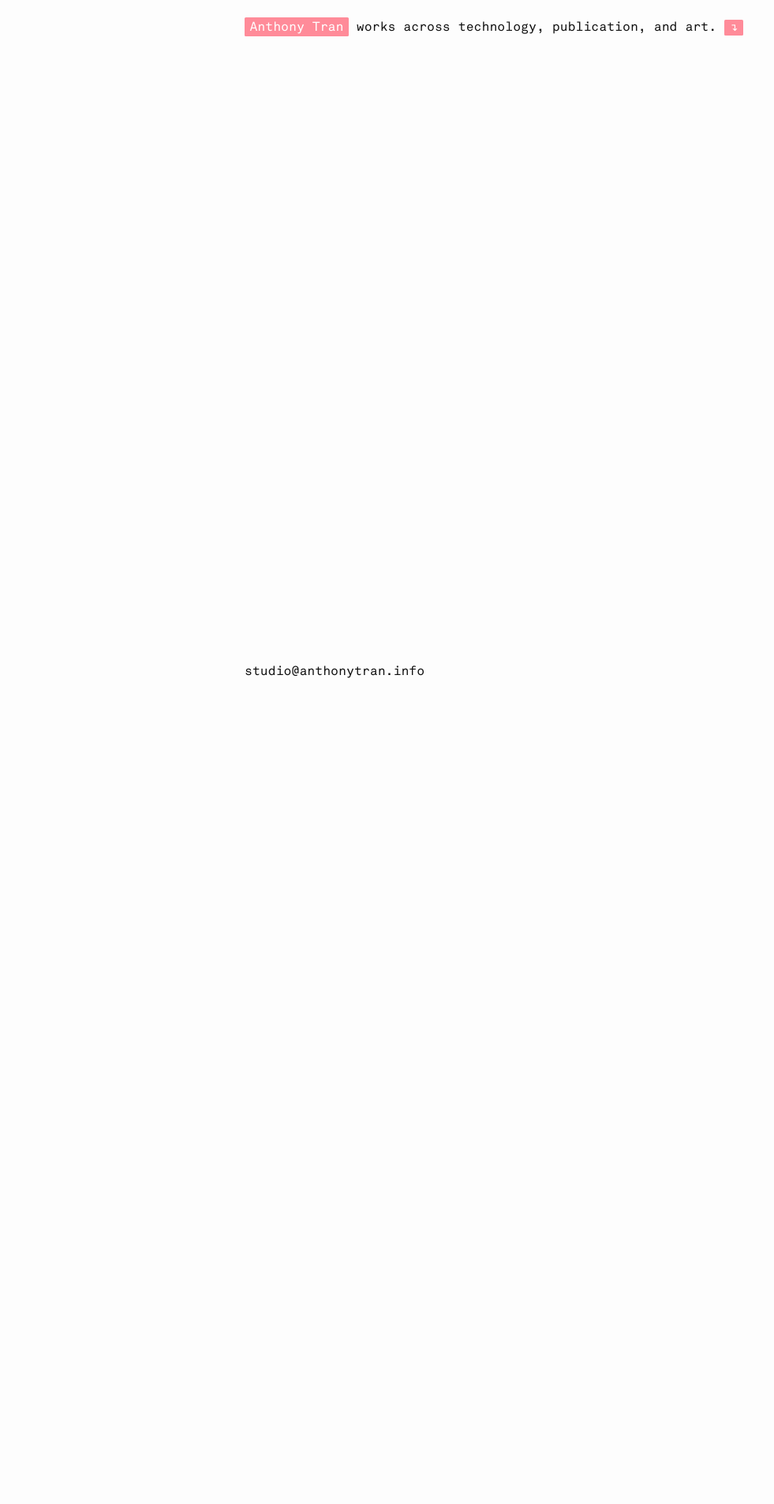
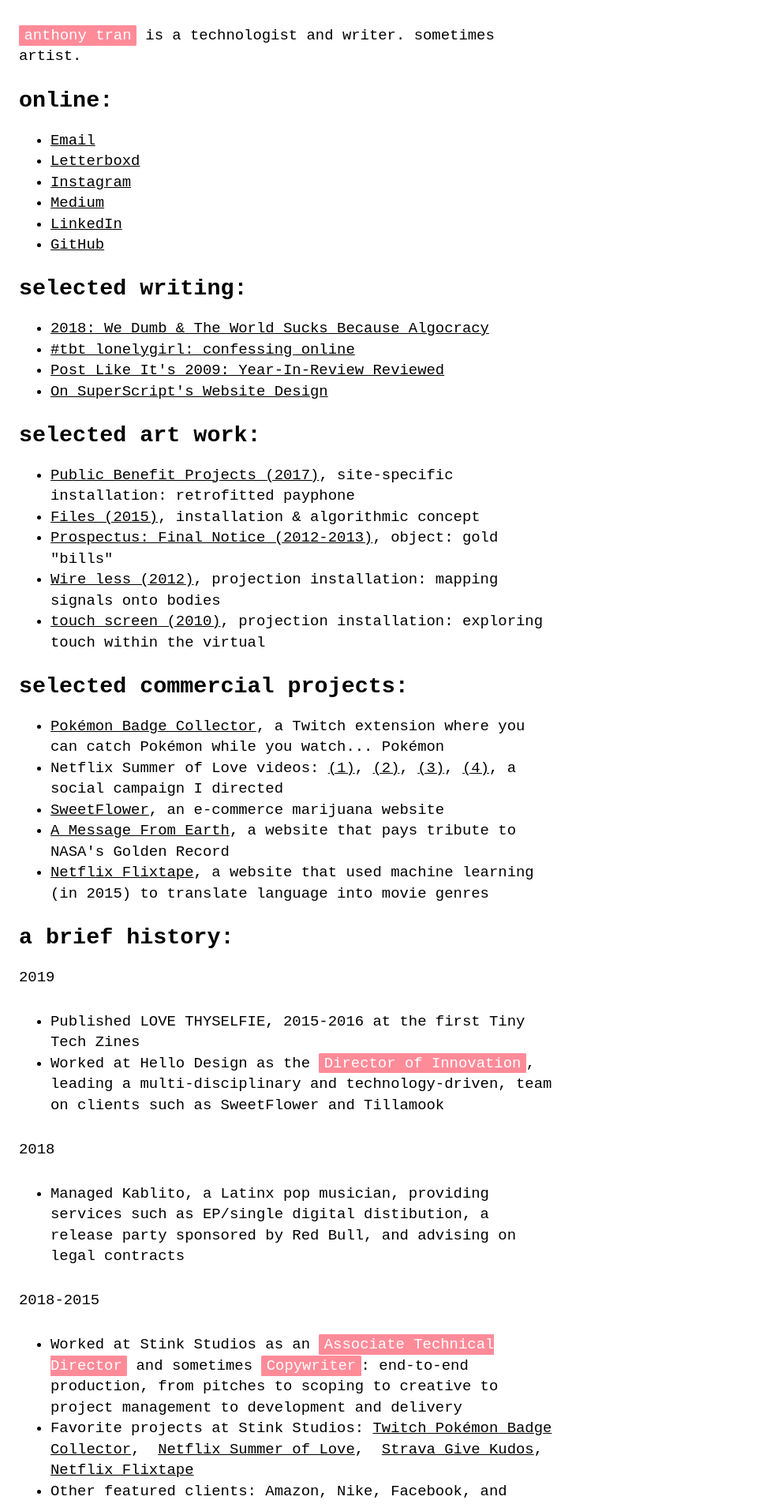
Before and after one commit to atran/atran.github.io, a Jekyll site: the page built from index.md, in a window 1280 px wide. Shown: the top 1905 px of the page at 79% size, without its empty margins (0-981 px from the left). Built offline with Jekyll 4.4.1, drawn with Linux system fonts in a browser that asks for light colours; nearby versions of some CDN libraries; some web fonts are replaced; before the commit the page ends 900 px from its top, so only the background shows below that; some of the changed text lies outside the part shown.

Commit message:
revert to old timeline for now

```diff
--- /dev/null
+++ b/_layouts/old.html
@@ -0,0 +1,201 @@
+<head>
+	<title>Anthony Tran</title>
+	<meta name="viewport" content="width=device-width, initial-scale=1">
+	<meta name="description" content="Anthony Tran is a technologist and writer.">
+  <link rel="stylesheet" media="screen" href="https://fontlibrary.org/face/dejavu-sans-mono" type="text/css"/>
+  <link rel="stylesheet" media="screen" href="https://cdnjs.cloudflare.com/ajax/libs/normalize/8.0.1/normalize.min.css" type="text/css" />
+	<style>
+		body {
+			font-family: 'DejaVuSansMono', monospace;
+      font-size: calc(1rem + 2px + ((100vw - 1050px) / 250));
+      line-height: 1.4em;
+      max-width: 60ch;
+      padding: 2rem 1.5rem;
+		}
+
+		a { color: #000; }
+		a:hover { color: #FF8B99; }
+
+		.name {
+			background: #FF697C;
+			background: #FF8B99;
+			border-radius: 0.1rem;
+			color: #fff;
+			padding: 0.125rem 0.4rem 0.1rem 0.4rem;
+		}
+
+		p, ul {
+			margin-bottom: 1.85rem;
+		}
+
+		@supports (-webkit-overflow-scrolling: touch) {
+			p:last-child {
+				padding-bottom: 3rem;
+			}
+		}
+
+	</style>
+
+	<script async src="https://www.googletagmanager.com/gtag/js?id=UA-36861842-1"></script>
+	<script>
+	  window.dataLayer = window.dataLayer || [];
+	  function gtag(){dataLayer.push(arguments);}
+	  gtag('js', new Date());
+
+	  gtag('config', 'UA-36861842-1');
+	</script>
+
+</head>
+<body>
+	<div id="content">
+		<p><span class="name">anthony tran</span> is a technologist and writer. sometimes artist.</p>
+
+
+		<h2 class="mb4 title">
+			online:
+		</h2>
+		<ul>
+			<li><a href="mailto:studio+www@anthonytran.info">Email</a></li>
+			<li><a href="https://letterboxd.com/atran/" target="_blank">Letterboxd</a></li>
+			<li><a href="http://instagram.com/nthonytran" target="_blank">Instagram</a></li>
+			<li><a href="https://medium.com/@atran/" target="_blank">Medium</a></li>
+			<li><a href="https://www.linkedin.com/in/anthonydtran/" target="_blank">LinkedIn</a></li>
+			<li><a href="https://github.com/atran" target="_blank">GitHub</a></li>
+		</ul>
+
+		<h2 class="mb4 title">
+			selected writing:
+		</h2>
+		<ul>
+			<li><a href="https://medium.com/@atran/2018-we-dumb-the-world-sucks-because-algocracy-88945dd2fadb" target="_blank">2018: We Dumb & The World Sucks Because Algocracy</a></li>
+			<li><a href="https://walkerart.org/magazine/lonelygirl-confess-online" target="_blank">#tbt lonelygirl: confessing online</a></li>
+			<li><a href="https://medium.com/@atran/post-like-its-2009-year-in-review-reviewed-b9c153fa32d4" target="_blank">Post Like It's 2009: Year-In-Review Reviewed</a></li>
+			<li><a href="https://walkerart.org/magazine/superscript-website-design" target="_blank">On SuperScript's Website Design</a></li>
+		</ul>
+
+		<h2 class="mb4 title">
+			selected art work:
+		</h2>
+		<ul>
+			<li><a href="https://www.reneereizman.com/Public-Benefit-Projects" target="_blank">Public Benefit Projects (2017)</a>, site-specific installation: retrofitted payphone</li>
+			<li><a href="http://yaleunion.org/mcarthur/" target="_blank">Files (2015)</a>, installation & algorithmic concept</li>
+			<li><a href="https://constantinazavitsanos.com/artwork/3295444-prospectus-final-notice-gold-bills-produced-by-CAGE.html" target="_blank">Prospectus: Final Notice (2012-2013)</a>, object: gold "bills"</li>
+			<li><a href="http://northern.lights.mn/projects/anthony-tran-wire-less/" target="_blank">Wire less (2012)</a>, projection installation: mapping signals onto bodies</li>
+			<li><a href="https://vimeo.com/7974682#t=98s" target="_blank">touch screen (2010)</a>, projection installation: exploring touch within the virtual</li>
+		</ul>
+
+		<h2 class="mb4 title">
+			selected commercial projects:
+		</h2>
+		<ul>
+			<li><a href="https://vimeo.com/310402109" target="_blank">Pok&eacute;mon Badge Collector</a>, a Twitch extension where you can catch Pok&eacute;mon while you watch... Pok&eacute;mon</li>
+			<li>Netflix Summer of Love videos: <a href="https://vimeo.com/286808696">(1)</a>, <a href="https://vimeo.com/286808758">(2)</a>, <a href="https://vimeo.com/286808719">(3)</a>, <a href="https://vimeo.com/286808269">(4)</a>, a social  campaign I directed
+			<li><a href="https://www.sweetflower.com/" target="_blank">SweetFlower</a>, an e-commerce marijuana website</li>
+			<li><a href="http://amessagefrom.earth/">A Message From Earth</a>, a website that pays tribute to NASA's Golden Record</li>
+			<li><a href="https://www.stinkstudios.com/work/netflix-flixtape" target="_blank">Netflix Flixtape</a>, a website that used machine learning (in 2015) to translate language into movie genres</li>
+		</ul>
+
+
+		<h2 class="mb4 title">
+			a brief history:
+		</h2>
+
+		<p>2019</p>
+		<ul class="list">
+			<li>Published LOVE THYSELFIE, 2015-2016 at the first Tiny Tech Zines</li>
+			<li>Worked at Hello Design as the <span class="name">Director of Innovation</span>, leading a multi-disciplinary and technology-driven, team on clients such as SweetFlower and Tillamook</li>
+		</ul>
+
+		<p>2018</p>
+		<ul class="list">
+			<li>Managed Kablito, a Latinx pop musician, providing services such as EP/single digital distibution, a release party sponsored by Red Bull, and advising on legal contracts</li>
+		</ul>
+
+		<p>2018-2015</p>
+		<ul class="list">
+			<li>Worked at Stink Studios as an <span class="name">Associate Technical Director</span> and sometimes <span class="name">Copywriter</span>: end-to-end production, from pitches to scoping to creative to project management to development and delivery</li>
+			<li>
+				Favorite projects at Stink Studios:
+				<a href="https://www.stinkstudios.com/work/pokemon-badge-collector" target="_blank">Twitch Pok&eacute;mon Badge Collector</a>,&nbsp;
+				<a href="https://www.youtube.com/watch?v=q3KvplxAXrA" target="_blank">Netflix Summer of Love</a>,&nbsp;
+				<a href="https://www.stinkstudios.com/work/give-kudos" target="_blank">Strava Give Kudos</a>,&nbsp;
+				<a href="https://www.stinkstudios.com/work/netflix-flixtape" target="_blank">Netflix Flixtape</a>
+			</li>
+			<li>Other featured clients: Amazon, Nike, Facebook, and YouTube</li>
+		</ul>
+
+		<p>2016</p>
+		<ul class="list">
+			<li>Presented <a href="https://mw2016.museumsandtheweb.com/proposal/the-walker-art-centers-mediatheque-enabling-open-access-to-the-archive-within-a-cinema-experience/" target="_blank">The Walker Art Center's Mediatheque: Enabling Open Access to the Archive Within A Cinema Experience</a> at Museums and the Web 2016 conference</li>
+		</ul>
+
+		<p>2015</p>
+		<ul class="list">
+			<li>Created the website and assisted in the production for <a href="Superscript: Arts Journalism and Criticism in a Digital Age">"Superscript: Arts Journalism and Criticism in a Digital Age"</a>, a <span class="name">conference on the future of online publications</span></li>
+			<li>Moved to Los Angeles, CA</li>
+		</ul>
+
+		<p>2014</p>
+		<ul class="list">
+			<li>Moved to Minneapolis, MN as the <span class="name">Technologist at the Walker Art Center</span></li>
+			<li>Worked at the Third Rail Quarterly as an <span class="name">Assistant Editor</span></li>
+		</ul>
+
+		<p>2013</p>
+		<ul class="list">
+			<li>Worked at <span class="name">Triple Canopy as their Editorial Technologist</span>, launching their 3.0 platform and assisting with party productions</li>
+			<li>Had a <span class="name">talk at Macalester College</span>: <a href="https://webapps.macalester.edu/calendar/event.cfm?id=20934" target="_blank">"Slowing Down the Internet: Publishing in the Expanded Field"</a>
+			<li>Co-owned and curated performance-driven and material projects at CAGE, a <span class="name">gallery in the Lower East Side</span></li>
+		</ul>
+
+		<p>2012</p>
+		<ul class="list">
+			<li>Moved back to New York, NY</li>
+			<li>Presented the installation, <a href="http://northern.lights.mn/projects/anthony-tran-wire-less/">Wire less</a>, at AOV3, a <span class="name">group exhibition</span> at The Soap Factory</li>
+		</ul>
+
+		<p>2011</p>
+		<ul class="list">
+			<li>Graduated <span class="name">Macalester College</span>, with a degree in Psychology and minors in Computer Science and Media & Cultural Studies</li>
+			<li>Presented an <span class="name">installation</span> <a href="https://www.flickr.com/photos/58814115@N04/6000148216/" target="_blank">Security Gate 26.11</a> at Northern Spark, an overnight new media arts festival</li>
+			<li>Received and started the fellowship, <span class="name">Artist on the Verge</span></li>
+			<li>Started an internship at space150</li>
+		</ul>
+
+		<p>2010</p>
+		<ul class="list">
+			<li>Led the <span class="name">workshop</span> <a href="http://www.futurefarmers.com/buildingavoicebox/documentation/0818/index.html" target="_blank">"How to Build a Voicebox II : Pirate Radio"</a> at the Walker Art Center, in collaborationa with Future Farmers</li>
+			<li>Worked in 3 college labs: cognitive psychology and reaction tracking with Brooke Lea, cultural computer science and the fragmentation of the Internet with Shilad Sen, and new media installation with John Kim</li>
+		</ul>
+
+		<p>2009</p>
+		<ul class="list">
+			<li>
+				Created and presented an <span class="name">installation</span>, <a href="https://vimeo.com/7974682#t=98s" target="_blank">Touch Screen</a> at&nbsp;
+				Workhorse</a>
+			</li>
+		</ul>
+
+		<p>2007</p>
+		<ul class="list">
+			<li>Graduated Culver Academies at the <span class="name">rank of Captain</span> and title of Aide to the Commadant; also held positions as the commander of the Troop unit and the Lancers specialty platoon</li>
+			<li>Started attending Macalester College, in St. Paul, MN</li>
+		</ul>
+
+		<p>2003</p>
+		<ul class="list">
+			<li>Started attending high school at the <span class="name">Culver Academies</span> in Culver, IN</li>
+		</ul>
+
+
+		<p>1998</p>
+		<ul class="list">
+			<li>Started attending middle school at <span class="name">LeMans Academy</span>, an all-boys, Catholic military school, in Rolling Prairie, IN</li>
+		</ul>
+
+		<p>1994</p>
+		<ul class="list">
+			<li>Moved to the <a href="https://www.nytimes.com/2005/11/20/nyregion/what-do-you-expect-for-9923-a-night.html">Hotel Carter</a> from the <a href="https://www.nytimes.com/1994/06/10/us/kenmore-hotel-the-place-at-the-end-of-the-line.html" target="_blank">Hotel Kenmore</a></li>
+		</ul>
+	</div>
+</body>
```
Also changed, not shown: index.md (+1 -1 lines).
